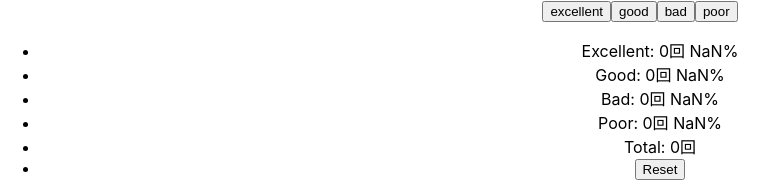
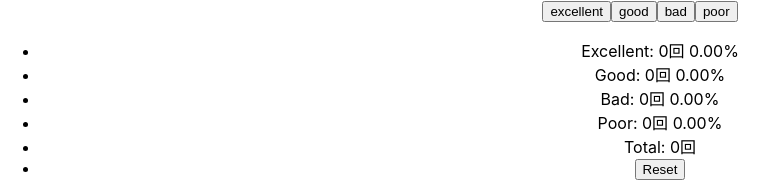
Before and after one commit to astatsuya/scout, a React (Create React App) app: page / in a window 1280 px wide. Shown: the top 184 px of the page, without its empty margins (0-778 px from the left). Built offline with nearby package versions, Linux system fonts and the light colour scheme.

Commit message:
removed extra functions

```diff
--- a/src/App.js
+++ b/src/App.js
@@ -16,7 +16,6 @@ class App extends Component {
     this.addHappening = this.addHappening.bind(this)
     this.resetCurrentHappening = this.resetCurrentHappening.bind(this)
   }
-
 
   addHappening(newHappening) {
     let happeningArray = this.state.happening.concat([newHappening.target.value])
--- a/src/components/Form.js
+++ b/src/components/Form.js
@@ -26,7 +26,6 @@ const Form = (props) => {
         value="poor"
         onClick={props.addHappening}
       >poor</button>
-
     </div>
   )
 }
--- a/src/components/Result.js
+++ b/src/components/Result.js
@@ -20,19 +20,20 @@ const Result = (props) => {
     }
   }
 
-  const percentExcellent = `${(AmountExcellent / AmountHappening * 100).toFixed(2)}%`;
-  const percentGood = `${(AmountGood / AmountHappening * 100).toFixed(2)}%`;
-  const percentBad = `${(AmountBad / AmountHappening * 100).toFixed(2)}%`;
-  const percentPoor = `${(AmountPoor / AmountHappening * 100).toFixed(2)}%`;
+  const percentExcellent = (AmountExcellent / AmountHappening) ? (AmountExcellent / AmountHappening * 100).toFixed(2) : "0.00";
+  const percentGood = (AmountGood / AmountHappening) ? (AmountGood / AmountHappening * 100).toFixed(2) : "0.00";
+  const percentBad = (AmountBad / AmountHappening) ? (AmountBad / AmountHappening * 100).toFixed(2) : "0.00";
+  const percentPoor = (AmountPoor / AmountHappening) ? (AmountPoor / AmountHappening * 100).toFixed(2) : "0.00";
+
 
 
   return(
     <div>
       <ul>
-        <li>Excellent: {AmountExcellent}回 {percentExcellent}</li>
-        <li>Good: {AmountGood}回 {percentGood}</li>
-        <li>Bad: {AmountBad}回 {percentBad}</li>
-        <li>Poor: {AmountPoor}回 {percentPoor}</li>
+        <li>Excellent: {AmountExcellent}回 {percentExcellent}%</li>
+        <li>Good: {AmountGood}回 {percentGood}%</li>
+        <li>Bad: {AmountBad}回 {percentBad}%</li>
+        <li>Poor: {AmountPoor}回 {percentPoor}%</li>
         <li>Total: {AmountHappening}回</li>
         <li>
           <button onClick={props.resetCurrentHappening}>Reset</button>
```
Lines whose indentation alone changed are shown as unchanged.
